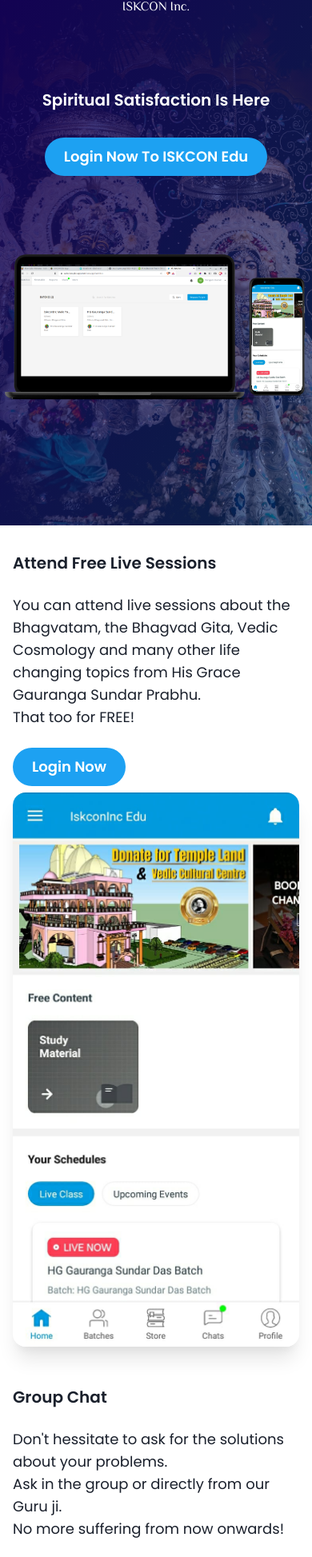
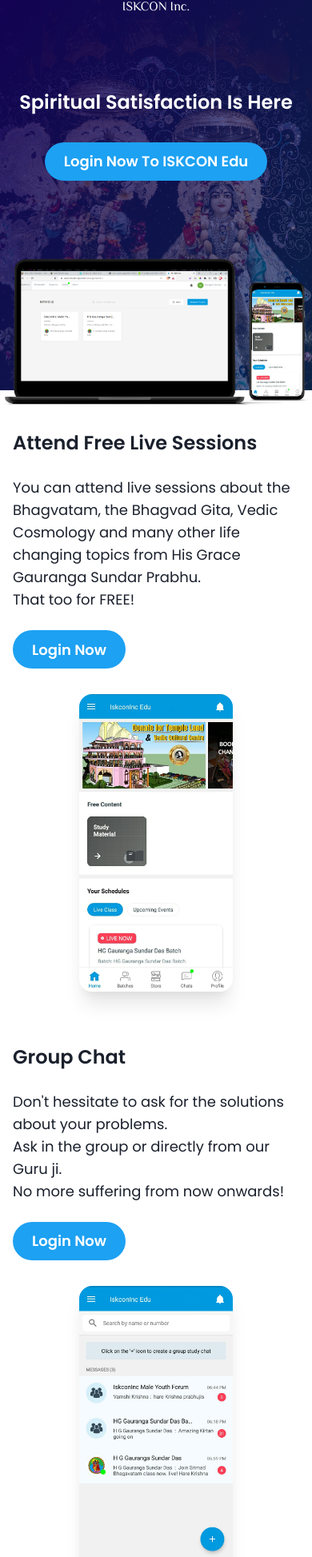
Before and after one commit to DezyNation/iskcon, a Next.js app: page / in a window 390 px wide. Shown: the part 18-1965 px from the top of the page at 80% size. Built offline with nearby package versions, Linux system fonts and the light colour scheme.

Commit message:
responsive

```diff
--- a/src/pages/index.jsx
+++ b/src/pages/index.jsx
@@ -17,7 +17,7 @@ const Index = () => {
       <Box
         pos={'relative'}
         width={'full'}
-        h={['80vh', '95vh']}
+        h={['60vh', '95vh']}
         bgImg={'/bgimg.jpg'}
         bgPos={'center'}
         bgSize={'cover'}
@@ -35,7 +35,7 @@ const Index = () => {
           h={'inherit'} color={'white'}
           bgGradient={'linear(to-br, #13005AE6, #00337C80)'}
         >
-          <Text fontSize={['xl', '6xl']} fontWeight={'semibold'} py={'2rem'}>
+          <Text fontSize={['2xl', '6xl']} fontWeight={'semibold'} py={'2rem'}>
             Spiritual Satisfaction Is Here
           </Text>
           <Button
@@ -53,8 +53,8 @@ const Index = () => {
       >
         <Box maxW={['full', '40%']}>
           <Text
-          fontSize={['xl','4xl']}
-          pt={[4,8]} fontWeight={'semibold'}
+          fontSize={['2xl','4xl']}
+          pt={[8]} fontWeight={'semibold'}
           >
             Attend Free Live Sessions
           </Text>
@@ -66,14 +66,14 @@ const Index = () => {
             That too for FREE!
           </Text>
           <Button
-            colorScheme={'twitter'}
+            colorScheme={'twitter'} mb={6}
             rounded={'full'} size={'lg'}
           >
             Login Now
           </Button>
         </Box>
         <Box w={['full', '50%']} display={'flex'} flexDirection={'row'} alignItems={'center'} justifyContent={'center'}>
-          <Image src='/ss1.jpeg' w={['full', '48']} mx={'auto'} rounded={16} boxShadow={'xl'} />
+          <Image src='/ss1.jpeg' w={['48']} mx={'auto'} rounded={16} boxShadow={'xl'} />
         </Box>
       </Stack>
       <Stack
@@ -82,8 +82,8 @@ const Index = () => {
       >
         <Box maxW={['full', '40%']}>
           <Text
-          fontSize={['xl','4xl']}
-          pt={[4,8]} fontWeight={'semibold'}
+          fontSize={['2xl','4xl']}
+          pt={[8]} fontWeight={'semibold'}
           >
             Group Chat
           </Text>
@@ -94,14 +94,14 @@ const Index = () => {
             No more suffering from now onwards!
           </Text>
           <Button
-            colorScheme={'twitter'}
+            colorScheme={'twitter'} mb={6}
             rounded={'full'} size={'lg'}
           >
             Login Now
           </Button>
         </Box>
         <Box w={['full', '50%']} display={'flex'} flexDirection={'row'} alignItems={'center'}>
-          <Image src='/ss2.jpeg' w={['full', '48']} mx={'auto'} rounded={16} boxShadow={'xl'} />
+          <Image src='/ss2.jpeg' w={['48']} mx={'auto'} rounded={16} boxShadow={'xl'} />
         </Box>
       </Stack>
       <Stack
@@ -110,8 +110,8 @@ const Index = () => {
       >
         <Box maxW={['full', '40%']}>
           <Text
-          fontSize={['xl','4xl']}
-          pt={[4,8]} fontWeight={'semibold'}
+          fontSize={['2xl','4xl']}
+          pt={[8]} fontWeight={'semibold'}
           >
             Precious Knowledge
           </Text>
@@ -124,17 +124,17 @@ const Index = () => {
           </Text>
           <Button
             colorScheme={'twitter'}
-            rounded={'full'} size={'lg'}
+            rounded={'full'} size={'lg'} mb={6}
           >
             Login Now
           </Button>
         </Box>
         <Box w={['full', '50%']} display={'flex'} flexDirection={'row'} alignItems={'center'}>
-          <Image src='/ss4.jpeg' w={['full', '48']} mx={'auto'} rounded={16} boxShadow={'xl'} />
+          <Image src='/ss4.jpeg' w={['48']} mx={'auto'} rounded={16} boxShadow={'xl'} />
         </Box>
       </Stack>
-      <Box p={'full'} bg={'twitter.400'} color={'white'}>
-        <Text>&copy; Copyright 2023 - ISKCON Inc.</Text>
+      <Box w={'full'} p={4} bg={'twitter.400'} color={'white'}>
+        <Text textAlign={'center'}>&copy; Copyright 2023 - ISKCON Inc.</Text>
       </Box>
     </>
   )
```
